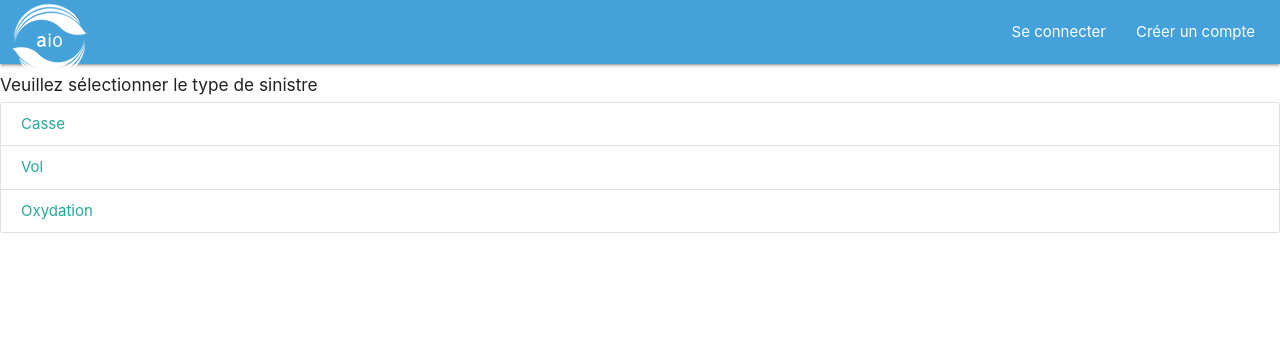
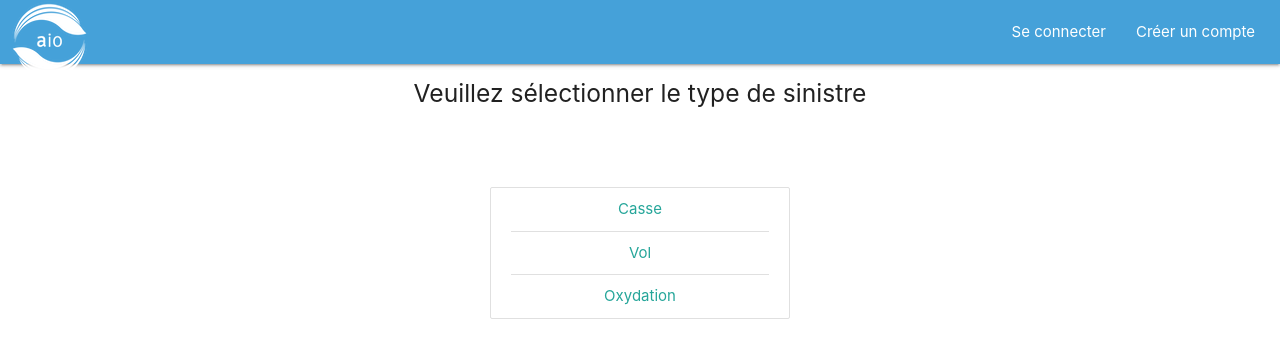
Before and after one commit to bibii1/AIO_front, a Vue app: page /account/contract/sinister/chooseSinister in a window 1280 px wide. Shown: the top 358 px of the page. Built offline with nearby package versions, Linux system fonts and the light colour scheme; no server answers; a web font is replaced by a local one.

Commit message:
Quasi fini

```diff
--- a/src/views/SinisterChooseSinister.vue
+++ b/src/views/SinisterChooseSinister.vue
@@ -1,26 +1,26 @@
 <template>
 <body>
-    <div class="navbar"><NavBar/></div>
+  <div class="navbar">
+    <NavBar />
+  </div>
   <div class="sinisterContainer">
-        <h6>Veuillez sélectionner le type de sinistre</h6>
+    <h5>Veuillez sélectionner le type de sinistre</h5>
     <div class="collection">
       <a v-on:click="setCasse()" class="collection-item">Casse</a>
       <a v-on:click="setVol()" class="collection-item">Vol</a>
       <a v-on:click="setOxydation()" class="collection-item">Oxydation</a>
     </div>
     <div class="row">
-            <div class="col s6">
-            </div>
+      <div class="col s6"></div>
     </div>
   </div>
 </body>
-
 </template>
 
 
 <script>
-import '../../node_modules/materialize-css/dist/css/materialize.min.css';
-import '../../node_modules/materialize-css/dist/js/materialize.min.js';
+import "../../node_modules/materialize-css/dist/css/materialize.min.css";
+import "../../node_modules/materialize-css/dist/js/materialize.min.js";
 //dans cette vue
 //pour acceder au numero de folder il suffit de faire
 //localStorage.getItem('folder_id')
@@ -28,104 +28,114 @@ import '../../node_modules/materialize-css/dist/js/materialize.min.js';
 //pour acceder au token de l'utilisateur
 //localStorage.getItem('acces_token')
 //on utilisera ce token pour faire logout de la session ou logout total
-import NavBar from '../components/Navbar';
-import PostService from '../PostService';
-import router from '../router';
+import NavBar from "../components/Navbar";
+import PostService from "../PostService";
+import router from "../router";
 const postService = new PostService();
 
 export default {
-    name : "ChooseSinister",
-    data: function(){
-        return{
+  name: "ChooseSinister",
+  data: function() {
+    return {
       //on pourra charger tous les dossier ici pour l'instant que le folder_id
-            folder_id : localStorage.getItem('folder_id_user'),
-            index : localStorage.getItem('index'),
-            warranted : {
+      folder_id: localStorage.getItem("folder_id_user"),
+      index: localStorage.getItem("index"),
+      warranted: {
         casse: false,
         vol: false,
         oxydation: false
       },
-            account : {},
-            typeSinister : this.typeSinister
+      account: {},
+      typeSinister: this.typeSinister
+    };
+  },
+  methods: {
+    setCasse() {
+      this.warranted.casse = true;
+      var { check, typeSinister } = this.checkSinisterWarranted();
+      this.typeSinister = typeSinister;
+      if (check) {
+        localStorage.setItem("sinisterType", this.typeSinister);
+        router.push("/account/contract/sinister/informations");
+      } else {
+        alert("Vous n'avez pas souscris à cette garantie");
       }
     },
-    methods : {
-        setCasse(){
-            this.warranted.casse = true
-            var {check,typeSinister} = this.checkSinisterWarranted()
-            this.typeSinister = typeSinister
-            if(check){
-                localStorage.setItem('sinisterType',this.typeSinister)
-                router.push('/account/contract/sinister/informations')
-            }
-            else{
-                alert("Vous n'avez pas souscris à cette garantie")
+    setVol() {
+      this.warranted.vol = true;
+      var { check, typeSinister } = this.checkSinisterWarranted();
+      this.typeSinister = typeSinister;
+      if (check) {
+        localStorage.setItem("sinisterType", this.typeSinister);
+        router.push("/account/contract/sinister/informations");
+      } else {
+        alert("Vous n'avez pas souscris à cette garantie");
       }
     },
-        setVol(){
-            this.warranted.vol = true
-            var {check,typeSinister} = this.checkSinisterWarranted()
-            this.typeSinister = typeSinister
-            if(check){
-                localStorage.setItem('sinisterType',this.typeSinister)
-                router.push('/account/contract/sinister/informations')
-            }
-            else{
-                alert("Vous n'avez pas souscris à cette garantie")
+    setOxydation() {
+      this.warranted.oxydation = true;
+      var { check, typeSinister } = this.checkSinisterWarranted();
+      this.typeSinister = typeSinister;
+      if (check) {
+        localStorage.setItem("sinisterType", this.typeSinister);
+        router.push("/account/contract/sinister/informations");
+      } else {
+        alert("Vous n'avez pas souscris à cette garantie");
       }
     },
-        setOxydation(){
-            this.warranted.oxydation = true
-            var {check,typeSinister} = this.checkSinisterWarranted()
-            this.typeSinister = typeSinister
-            if(check){
-                localStorage.setItem('sinisterType',this.typeSinister)
-                router.push('/account/contract/sinister/informations')
-            }
-            else{
-                alert("Vous n'avez pas souscris à cette garantie")
-            }
-        },
-        checkSinisterWarranted(){
+    checkSinisterWarranted() {
       const listWar = this.account.listContract[this.index].listWarranted;
       // on utilise une boucle pour comparer chaque propriété
       // il n'est pas interessant de comparer les attributs listWarranted et warranted
       // il faut juste comparer chacune de leur valeurs pour voir si le sinistre est le meme
-            var check = false
-            var typeSinister ="";
-            if(this.warranted.casse==true){
-                if(listWar.casse==true){
-                    check=true;
-                    typeSinister ="casse";
+      var check = false;
+      var typeSinister = "";
+      if (this.warranted.casse == true) {
+        if (listWar.casse == true) {
+          check = true;
+          typeSinister = "casse";
         }
-            }
-            else if(this.warranted.vol==true){
-                if(listWar.vol==true){
-                    check=true;
+      } else if (this.warranted.vol == true) {
+        if (listWar.vol == true) {
+          check = true;
           typeSinister = "vol";
         }
-            }
-            else if(this.warranted.oxydation==true){
-                if(listWar.oxydation==true){
-                    check=true;
+      } else if (this.warranted.oxydation == true) {
+        if (listWar.oxydation == true) {
+          check = true;
           typeSinister = "oxydation";
         }
       }
-            return {check,typeSinister}
+      return { check, typeSinister };
     }
   },
-    components : {
+  components: {
     NavBar
   },
-    created(){
-        postService.getAccount(this.folder_id)
-        .then(res=>{
-            this.account = res.data
-        })
+  created() {
+    postService.getAccount(this.folder_id).then(res => {
+      this.account = res.data;
+    });
   }
-}
+};
 </script>
 
 <style scoped>
+.sinisterContainer {
+  text-align: center;
+  width: 60%;
+  max-width: 730px;
+  padding: 0 20px;
+  margin: auto;
+  transition: all 0.4s;
+}
 
+.collection {
+  text-align: center;
+  max-width: 300px;
+  padding: 0 20px;
+  margin: auto;
+  margin-top: 80px;
+  transition: all 0.4s;
+}
 </style>
--- a/src/views/UpdateUserInfos.vue
+++ b/src/views/UpdateUserInfos.vue
@@ -5,7 +5,7 @@
   </div>
   <div class="accountContainer">
     <h5>Informations actuelles</h5>
-    <div class="col s12 m7">
+    <div class="cols12m7">
       <div class="card horizontal">
         <div class="card-image">
           <img
@@ -18,7 +18,9 @@
         <div class="card-stacked">
           <div class="card-content">
             <form class="form" v-on:submit.prevent="onSubmit">
-              <p>Numéro de contrat d'assurance : {{user.folder}}</p>
+              <div class="header">
+                <p>Numéro de contrat d'assurance : {{user.folder}}</p>
+              </div>
               <label for="ln">Nom</label>
               <input type="text" name="ln" v-model="ln" value="user.last_name" required />
               <label for="fn">Prénom</label>
@@ -141,10 +143,21 @@ export default {
 
 .accountContainer {
   text-align: left;
-  width: 60%;
   max-width: 730px;
   padding: 0 20px;
   margin: auto;
   transition: all 0.4s;
 }
+
+.header{
+  margin-bottom: 20px;
+}
+
+.row{
+  margin-top: 40px;
+}
+
+.cols12m7{
+  margin-top: 40px;
+}
 </style>
--- a/src/views/UserSettings.vue
+++ b/src/views/UserSettings.vue
@@ -4,7 +4,9 @@
     <NavBar />
   </div>
   <div class="accountContainer">
+    <div class="title">
     <h5>Mes informations</h5>
+    </div>
     <div class="col s12 m7">
       <div class="card horizontal">
         <div class="card-image">
@@ -89,10 +91,20 @@ p {
 
 .accountContainer {
   text-align: left;
-  width: 80%;
-  max-width: 730px;
+  max-width: 900px;
+  width: 100%;
   padding: 0 20px;
   margin: auto;
   transition: all 0.4s;
 }
+
+.title{
+  text-align: center;
+  margin-bottom: 80px;
+}
+
+.card-action{
+  cursor: pointer;
+  max-width: fit-content;
+}
 </style>
```
Lines whose indentation alone changed are shown as unchanged.
